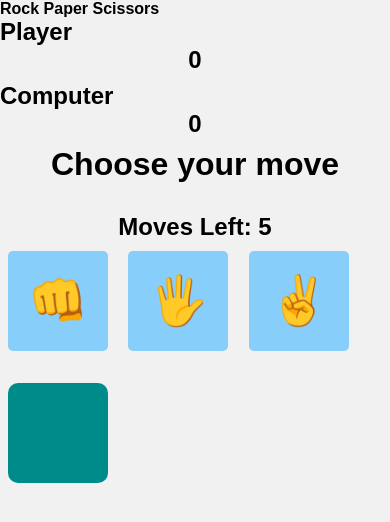
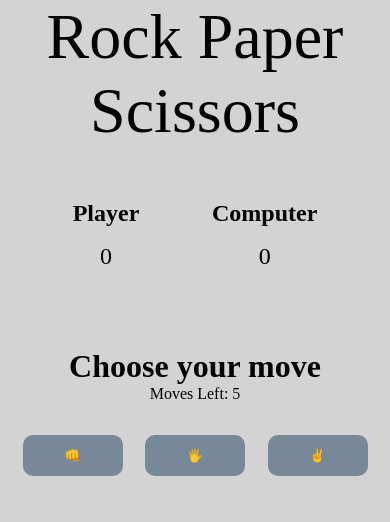
Before and after one commit to julielk/rock-paper-scissors, a plain HTML site: page index.html in a window 390 px wide. Drawn offline with Linux system fonts and the light colour scheme.

Commit message:
add css style

```diff
--- a/assets/css/style.css
+++ b/assets/css/style.css
@@ -1,175 +1,92 @@
 * {
-    box-sizing: border-box;
-    margin: 0;
     padding: 0;
-
-}
-
-body {
-    background-color: #f1f1f1;
-    font-family: Arial, sans-serif;
-    font-weight: bold;
-}
-
-
-/*
- h1 heading
-*/
-
-
-
-
-h1 {
-    font-size: 2rem;
-    text-align: center;
-    padding-top: 100px;
+        margin: 0;
+        box-sizing: border-box;
+        background: lightgray;
+        color: black;
 
 }
 
 
 
-/*
- number of move
-*/
-.move{
+/* To center everything in game */
+.game {
+    display: flex;
+    flex-direction: column;
+    height: 100vh;
+    width: 100vw;
+    justify-content: center;
+    align-items: center;
+}
 
-    color: black;
-    font-weight: 600;
-    font-size: 2rem;
-    text-align: center;
-    margin-bottom: 30px;
+
+/* title*/
+.title{
+    position: absolute;
+    margin-bottom: 20px;
+     top: 0;
+     font-size: 4rem;
+     z-index: 2;
+
+}
+
+/* score board */
+.score{
+display: flex;
+ width: 30vw;
+ justify-content: space-evenly;
+ position: absolute;
+ top: 70px;
+ z-index: 1;
 
 }
 
 
-.movesleft{
+/* Score */
+.p-count,
+.c-count {
+    text-align: center;
     font-size: 1.5rem;
-    text-align: center;
-    margin-bottom: 10px;
+    margin-top: 1rem;
+}
+
+/* displaying three buttons in one line */
+.options {
+    display: flex;
+    width: 50vw;
+    justify-content: space-evenly;
+    margin-top: 2rem;
+}
+
+
+/* Styling on all three buttons */
+.rock,
+.paper,
+.scissor {
+    padding: 0.8rem;
+    width: 100px;
+    border-radius: 10px;
+    background: lightslategray;
+    outline: none;
+    border-color:lightslategray;
+    border: none;
+    cursor: pointer;
+}
+
+
+ /*number of move */
+.move{
+  font-size: 2rem;
+   font-weight: bold;
 
 }
 
-/*
-  game area
-*/
 
-.game-area {
-    background-color: #e6ecf0;
-    margin-top: 5px;
-    width: 80%;
-    height: 65vh;
-    max-height: 450px;
-    max-width: 850px;
-    margin-left: auto;
-    margin-right: auto;
-    padding: 1%;
-
-}
-
-/*
- control area
-*/
-.control-area {
-
-    width: 85%;
-    margin: 30px auto;
-    background-color: lightgrey;
-}
-
-p {
-    font-size: 1.5rem;
-    text-align: center;
-    margin-bottom: .5rem;
-}
-
-/*
-buttons class center
-*/
-.buttons {
-    display: flex;
-    justify-content: center;
-}
-
-/*
- button tag rock paper scissors
-*/
-
-button {
-    border: none;
-    font-size: 3rem;
-    margin: 0 .5rem;
-    padding: 0.5rem;
-    cursor: pointer;
-    background-color:lightskyblue;
-    width: 100px;
-    height: 100px;
-    border-radius:5px; /* decide if round later */
-
-    transition: all .3s ease-in-out;
-}
-
-/*
- button hover
-*/
-button:hover {
-    opacity: 0.7;
-}
-
-/*
-background color rock
-*/
-#rock {
-
-    background-color: orangered;
-}
-
-/*
-background color paper
-*/
-#paper {
-    background-color: yellow;
-}
-
-/*
-background color scissors
-*/
-
-#scissors {
-    background-color: dodgerblue;
-}
-
-#result {
-    font-size: 2rem;
-    margin-top: 20px;
-
-}
-
-/*
-user score color
-*/
-#user-score {
-    color: green;
-}
-
-/*
-computer score color
-*/
-#computer-score {
-    color: red;
-}
-
-
-#gameOver{
-
-    display: none;
-    font-size: 2rem;
-    color: darkblue;
-}
 
 
 /* Reload button style */
 .reload {
-
+    display: none;
     margin-top: 2rem;
     padding: 1rem;
     background: darkcyan;
@@ -179,3 +96,29 @@ computer score color
     cursor: pointer;
 
 }
+
+/* result */
+.result {
+    margin-top: 20px;
+     font-size: 1.2rem;
+}
+
+
+
+/* Responsive Design */
+@media screen and (max-width: 612px) {
+    .title {
+        text-align: center;
+    }
+
+    .score {
+        position: absolute;
+        top: 200px;
+        width: 100vw;
+    }
+
+    .options {
+        width: 100vw;
+    }
+
+}
```
